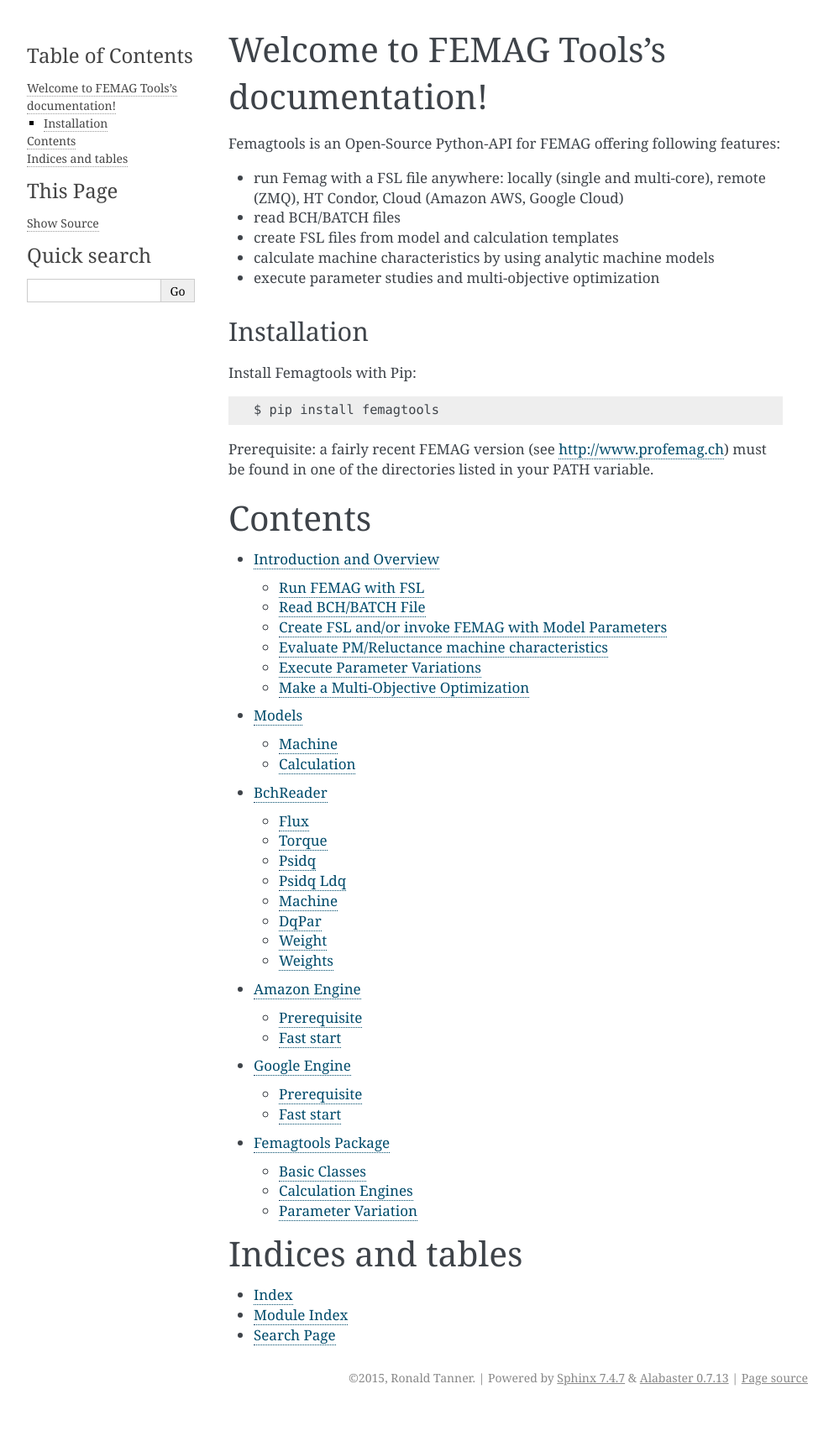
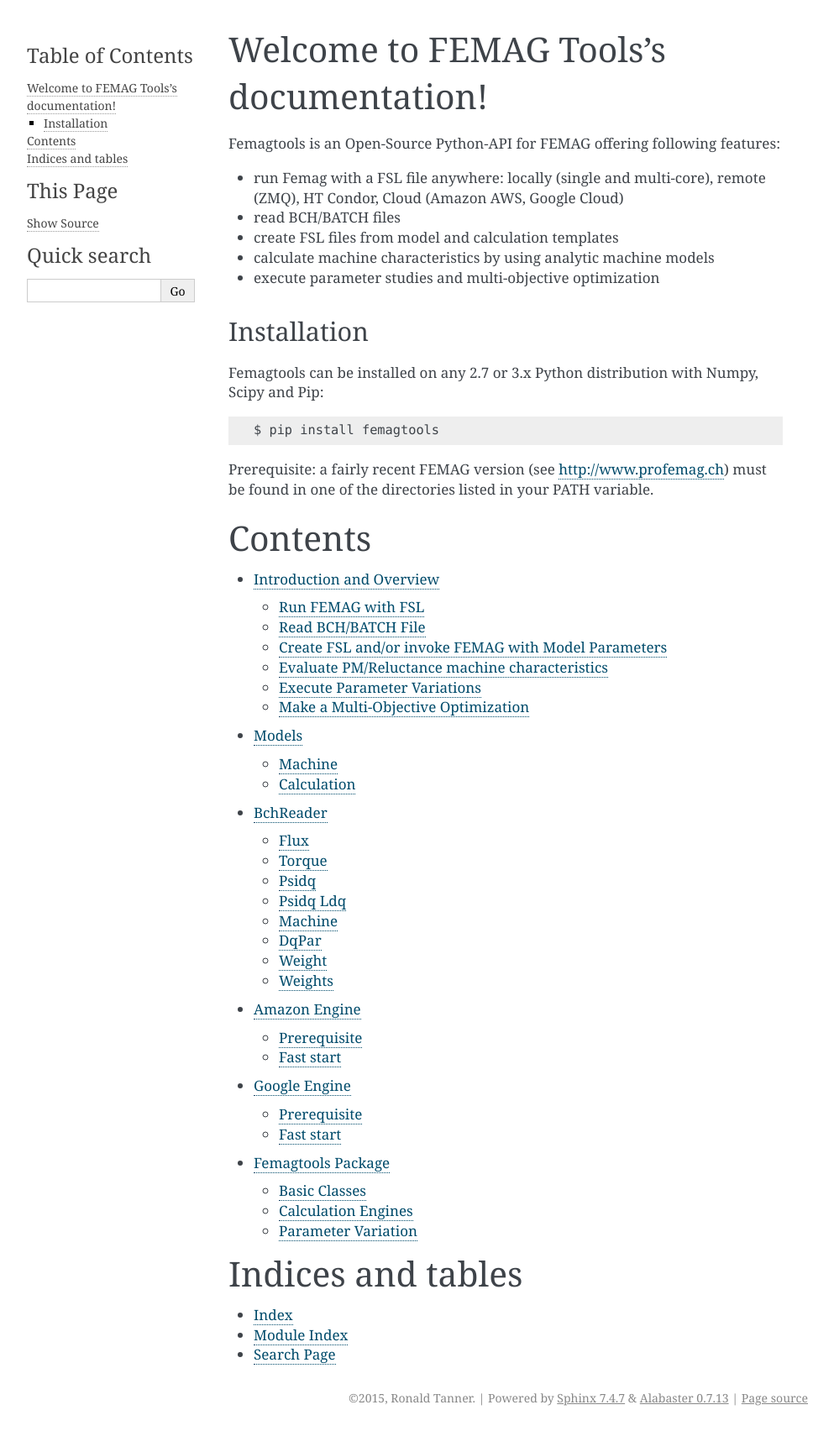
Before and after one commit to SEMAFORInformatik/femagtools, a Sphinx documentation site: the page built from docs/index.rst, in a window 1280 px wide. Shown: the whole page at 84% size, without its empty margins (148-1141 px from the left). Built offline with Sphinx 7.4.7, drawn with Linux system fonts in a browser that asks for light colours; before the commit the page ends 1680 px from its top, so only the background shows below that.

Commit message:
python distro

```diff
--- a/docs/index.rst
+++ b/docs/index.rst
@@ -14,7 +14,7 @@ Femagtools is an Open-Source Python-API for FEMAG offering following features:
 Installation
 ------------
 
-Install Femagtools with Pip::
+Femagtools can be installed on any 2.7 or 3.x Python distribution with Numpy, Scipy and Pip::
 
   $ pip install femagtools
 
```
